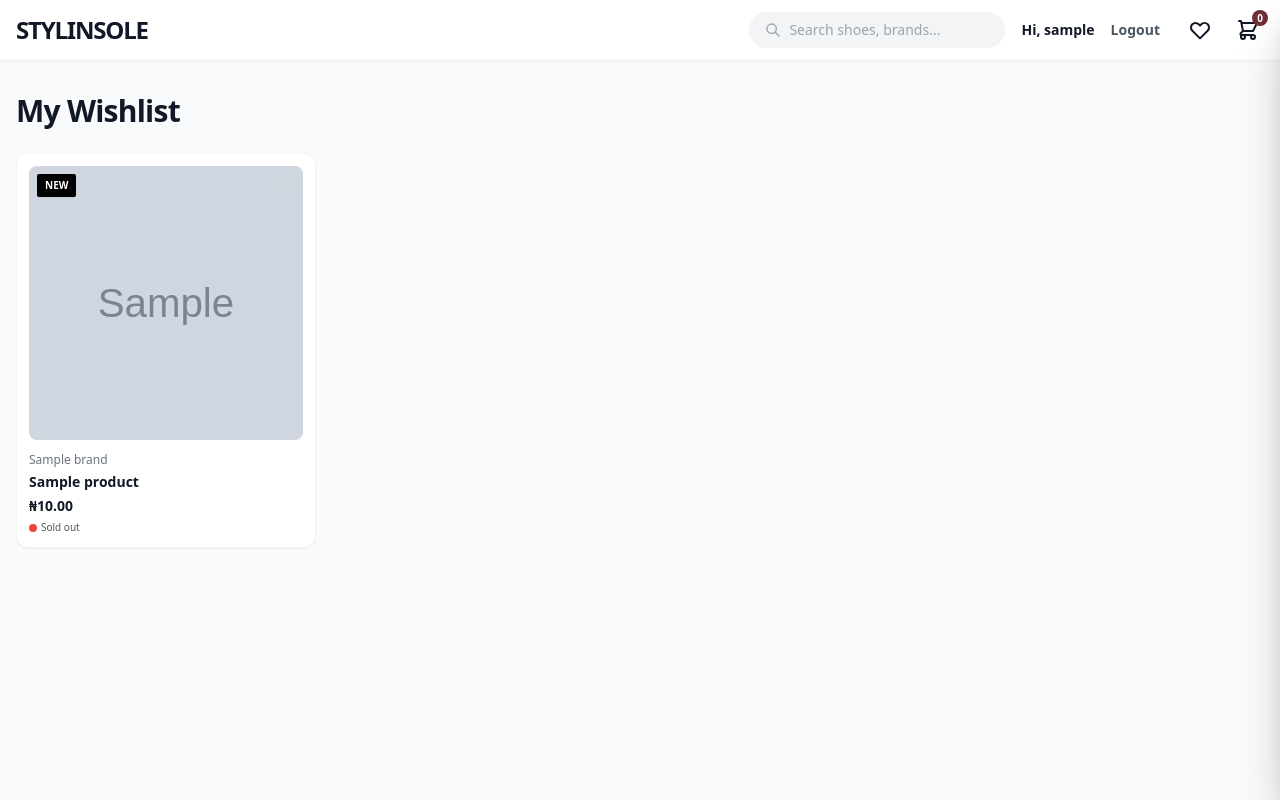
After one commit to royaloba/solid-giggle, a Django app: page /wishlist/ in a window 1280 px wide. The commit adds this page. Run offline with Django 5.2, Linux system fonts and the light colour scheme; a user stored in the database is signed in; tables that the repository leaves empty hold one stand-in row (values such as "Sample post"); grey boxes marked "Sample" are stand-in pictures; some libraries are stand-ins or nearby versions.

Commit message:
added new features for desktop(wishlist, official colors). I'm tired bro

```diff
--- a/store/models.py
+++ b/store/models.py
@@ -1,5 +1,6 @@
 from django.db import models
 from django.utils.text import slugify
+from django.conf import settings
 
 
 class Category(models.Model):
@@ -83,3 +84,15 @@ class ProductImage(models.Model):
 
     def __str__(self):
         return f"Image for {self.product.name}"
+
+class Wishlist(models.Model):
+    # 2. Use settings.AUTH_USER_MODEL here
+    user = models.ForeignKey(settings.AUTH_USER_MODEL, on_delete=models.CASCADE, related_name='wishlist_items')
+    product = models.ForeignKey(Product, on_delete=models.CASCADE)
+    created_at = models.DateTimeField(auto_now_add=True)
+
+    class Meta:
+        unique_together = ('user', 'product')
+
+    def __str__(self):
+        return f"{self.user.username}'s wishlist: {self.product.name}"
--- a/store/templates/store/partials/product_card.html
+++ b/store/templates/store/partials/product_card.html
@@ -7,10 +7,21 @@
             <span class="bg-black text-white text-[10px] font-bold px-2 py-1 rounded-sm shadow-sm">NEW</span>
         {% endif %}
     </div>
-    <!-- Wishlist Heart -->
-    <button class="absolute top-5 right-5 z-10 text-gray-300 hover:text-wine hover:scale-110 transition-all duration-300">
-        <svg class="w-5 h-5" fill="none" stroke="currentColor" viewBox="0 0 24 24"><path stroke-linecap="round" stroke-linejoin="round" stroke-width="2" d="M4.318 6.318a4.5 4.5 0 000 6.364L12 20.364l7.682-7.682a4.5 4.5 0 00-6.364-6.364L12 7.636l-1.318-1.318a4.5 4.5 0 00-6.364 0z"></path></svg>
-    </button>
+    <!-- Wishlist Heart Form/Button -->
+    {% if user.is_authenticated %}
+        <form action="{% url 'store:toggle_wishlist' product.id %}" method="POST" class="absolute top-5 right-5 z-10">
+            {% csrf_token %}
+            <button type="submit" class="text-gray-300 hover:text-wine hover:scale-110 transition-all duration-300">
+                <svg class="w-5 h-5 {% if product.id in user_wishlist %}text-wine fill-wine{% endif %}" fill="none" stroke="currentColor" viewBox="0 0 24 24">
+                    <path stroke-linecap="round" stroke-linejoin="round" stroke-width="2" d="M4.318 6.318a4.5 4.5 0 000 6.364L12 20.364l7.682-7.682a4.5 4.5 0 00-6.364-6.364L12 7.636l-1.318-1.318a4.5 4.5 0 00-6.364 0z"></path>
+                </svg>
+            </button>
+        </form>
+    {% else %}
+        <a href="{% url 'accounts:login' %}" class="absolute top-5 right-5 z-10 text-gray-300 hover:text-wine transition-colors" title="Login to save to wishlist">
+            <svg class="w-5 h-5" fill="none" stroke="currentColor" viewBox="0 0 24 24"><path stroke-linecap="round" stroke-linejoin="round" stroke-width="2" d="M4.318 6.318a4.5 4.5 0 000 6.364L12 20.364l7.682-7.682a4.5 4.5 0 00-6.364-6.364L12 7.636l-1.318-1.318a4.5 4.5 0 00-6.364 0z"></path></svg>
+        </a>
+    {% endif %}
 
     <!-- Image -->
     <a href="{% url 'store:product_detail' product.slug %}" class="block aspect-square bg-gray-50 rounded-lg overflow-hidden mb-3 relative flex items-center justify-center">
--- /dev/null
+++ b/store/templates/store/wishlist.html
@@ -0,0 +1,26 @@
+{% extends 'base.html' %}
+
+{% block content %}
+<div class="max-w-7xl mx-auto px-4 py-8">
+    <h1 class="text-3xl font-extrabold text-gray-900 mb-6 tracking-tight">My Wishlist</h1>
+
+    {% if wishlist_items %}
+        <div class="grid grid-cols-2 md:grid-cols-3 lg:grid-cols-4 gap-4">
+            {% for item in wishlist_items %}
+                {% include 'store/partials/product_card.html' with product=item.product %}
+            {% endfor %}
+        </div>
+    {% else %}
+        <div class="text-center py-20 bg-white rounded-2xl border border-gray-100 shadow-sm">
+            <div class="w-20 h-20 bg-gray-100 rounded-full flex items-center justify-center mx-auto mb-4">
+                <svg class="w-10 h-10 text-gray-400" fill="none" stroke="currentColor" viewBox="0 0 24 24"><path stroke-linecap="round" stroke-linejoin="round" stroke-width="2" d="M4.318 6.318a4.5 4.5 0 000 6.364L12 20.364l7.682-7.682a4.5 4.5 0 00-6.364-6.364L12 7.636l-1.318-1.318a4.5 4.5 0 00-6.364 0z"></path></svg>
+            </div>
+            <h2 class="text-xl font-bold text-gray-800 mb-2">Your wishlist is empty</h2>
+            <p class="text-gray-500 mb-6 text-sm">Save items you love to easily find them later.</p>
+            <a href="{% url 'store:list' %}" class="inline-block px-6 py-3 bg-wine text-white font-bold rounded-xl hover:bg-[#5a252b] transition-all shadow-md">
+                Explore Store
+            </a>
+        </div>
+    {% endif %}
+</div>
+{% endblock %}
--- a/store/urls.py
+++ b/store/urls.py
@@ -8,4 +8,6 @@ urlpatterns = [
     path('', views.home_view, name='home'), # The new homepage route
     path('store/', views.product_list, name='list'),
     path('product/<slug:slug>/', views.product_detail, name='product_detail'),
+    path('wishlist/', views.wishlist_view, name='wishlist'),
+    path('wishlist/toggle/<int:product_id>/', views.toggle_wishlist, name='toggle_wishlist'),
 ]
--- a/store/views.py
+++ b/store/views.py
@@ -1,6 +1,8 @@
 from django.shortcuts import render, get_object_or_404
 from django.db.models import Q
-from .models import Product, Category, Brand
+from django.contrib.auth.decorators import login_required
+from django.shortcuts import redirect
+from .models import Product, Category, Brand, Wishlist
 
 def home_view(request):
     categories = Category.objects.all()
@@ -13,11 +15,18 @@ def home_view(request):
     # Fetch only brands that have at least one product associated with them
     active_brands = Brand.objects.filter(products__isnull=False).distinct()
 
+    user_wishlist = []
+    if request.user.is_authenticated:
+        from .models import Wishlist
+        # Grabs just the product IDs the user has saved, all in one fast database query
+        user_wishlist = Wishlist.objects.filter(user=request.user).values_list('product_id', flat=True)
+
     return render(request, 'store/home.html', {
         'categories': categories,
         'featured_products': featured_products,
         'new_arrivals': new_arrivals,
         'brands': active_brands,
+        'user_wishlist': user_wishlist,
     })
 
 def product_detail(request, slug):
@@ -34,7 +43,13 @@ def product_detail(request, slug):
         'variants': product.variants.all(),
         'images': product.images.all(),
     }
+    user_wishlist = []
+    if request.user.is_authenticated:
+        from .models import Wishlist
+        # Grabs just the product IDs the user has saved, all in one fast database query
+        user_wishlist = Wishlist.objects.filter(user=request.user).values_list('product_id', flat=True)
 
+    context['user_wishlist'] = user_wishlist
     return render(request, 'store/product_detail.html', context)
 
 def product_list(request):
@@ -78,9 +93,32 @@ def product_list(request):
     else:
         products = products.order_by('-created_at') # Default to Newest
 
+    user_wishlist = []
+    if request.user.is_authenticated:
+        from .models import Wishlist
+        # Grabs just the product IDs the user has saved, all in one fast database query
+        user_wishlist = Wishlist.objects.filter(user=request.user).values_list('product_id', flat=True)
+
     return render(request, 'store/store.html', {
         'products': products.distinct(),
         'categories': categories,
         'brands': brands,
         'current_category': category_slug,
     })
+
+@login_required
+def toggle_wishlist(request, product_id):
+    product = get_object_or_404(Product, id=product_id)
+    wishlist_item, created = Wishlist.objects.get_or_create(user=request.user, product=product)
+
+    if not created:
+        # If it already exists, clicking the heart removes it (toggle behavior)
+        wishlist_item.delete()
+
+    # Redirect back to wherever the user clicked it from
+    return redirect(request.META.get('HTTP_REFERER', 'store:home'))
+
+@login_required
+def wishlist_view(request):
+    wishlist_items = Wishlist.objects.filter(user=request.user).select_related('product')
+    return render(request, 'store/wishlist.html', {'wishlist_items': wishlist_items})
--- a/templates/base.html
+++ b/templates/base.html
@@ -43,6 +43,7 @@
 <body class="bg-gray-50 text-gray-900 font-sans flex flex-col min-h-screen pb-20 md:pb-0" hx-headers='{"X-CSRFToken": "{{ csrf_token }}"}'>
 
     <!-- Top Header (Desktop & Mobile Mixed) -->
+
     <header class="sticky top-0 z-40 bg-white/90 backdrop-blur-md border-b border-gray-100 px-4 py-3 flex items-center justify-between shadow-sm">
         <a href="{% url 'store:home' %}" class="flex items-center gap-2 group">
             <h1 class="text-2xl font-extrabold tracking-tighter uppercase group-hover:text-wine transition-colors">STYLINSOLE</h1>
@@ -67,6 +68,11 @@
                     <a href="{% url 'accounts:register' %}" class="px-4 py-2 bg-wine text-white rounded-lg hover:bg-[#5a252b] transition-colors">Sign Up</a>
                 {% endif %}
             </div>
+
+            <!-- Desktop Wishlist Icon (Hidden on mobile) -->
+            <a href="{% url 'store:wishlist' %}" class="hidden md:block relative p-1 text-gray-900 hover:text-wine transition-colors" title="My Wishlist">
+                <svg class="w-6 h-6" fill="none" stroke="currentColor" viewBox="0 0 24 24"><path stroke-linecap="round" stroke-linejoin="round" stroke-width="2" d="M4.318 6.318a4.5 4.5 0 000 6.364L12 20.364l7.682-7.682a4.5 4.5 0 00-6.364-6.364L12 7.636l-1.318-1.318a4.5 4.5 0 00-6.364 0z"></path></svg>
+            </a>
 
             <!-- HTMX Cart Trigger -->
             <button onclick="toggleCartDrawer(true)" class="relative p-1 text-gray-900 hover:text-wine transition-colors group">
@@ -98,23 +104,30 @@
         {% endblock %}
     </main>
 
-    <!-- Mobile Bottom Navigation -->
+   <!-- Mobile Bottom Navigation -->
     <nav class="md:hidden fixed bottom-0 left-0 w-full bg-white border-t border-gray-200 flex justify-around items-center py-2 z-30 pb-safe">
-        <a href="{% url 'store:home' %}" class="flex flex-col items-center p-2 text-wine">
+        <!-- Home -->
+        <a href="{% url 'store:home' %}" class="flex flex-col items-center p-2 {% if request.resolver_match.url_name == 'home' %}text-wine font-bold{% else %}text-gray-400{% endif %} transition">
             <svg class="w-6 h-6 mb-1" fill="currentColor" viewBox="0 0 20 20"><path d="M10.707 2.293a1 1 0 00-1.414 0l-7 7a1 1 0 101.414 1.414L4 10.414V17a1 1 0 001 1h2a1 1 0 001-1v-2a1 1 0 011-1h2a1 1 0 011 1v2a1 1 0 001 1h2a1 1 0 001-1v-6.586l.293.293a1 1 0 001.414-1.414l-7-7z"></path></svg>
-            <span class="text-[10px] font-bold">Home</span>
+            <span class="text-[10px]">Home</span>
         </a>
-        <a href="{% url 'store:list' %}" class="flex flex-col items-center p-2 text-gray-400 hover:text-wine transition">
+
+        <!-- Store -->
+        <a href="{% url 'store:list' %}" class="flex flex-col items-center p-2 {% if request.resolver_match.url_name == 'list' or request.resolver_match.url_name == 'product_detail' %}text-wine font-bold{% else %}text-gray-400{% endif %} transition">
             <svg class="w-6 h-6 mb-1" fill="none" stroke="currentColor" viewBox="0 0 24 24"><path stroke-linecap="round" stroke-linejoin="round" stroke-width="2" d="M19 11H5m14 0a2 2 0 012 2v6a2 2 0 01-2 2H5a2 2 0 01-2-2v-6a2 2 0 012-2m14 0V9a2 2 0 00-2-2M5 11V9a2 2 0 002-2m0 0V5a2 2 0 012-2h6a2 2 0 012 2v2M7 7h10"></path></svg>
-            <span class="text-[10px] font-medium">Store</span>
+            <span class="text-[10px]">Store</span>
         </a>
-        <a href="#" class="flex flex-col items-center p-2 text-gray-400 hover:text-wine transition">
+
+        <!-- Wishlist -->
+        <a href="{% url 'store:wishlist' %}" class="flex flex-col items-center p-2 {% if request.resolver_match.url_name == 'wishlist' %}text-wine font-bold{% else %}text-gray-400{% endif %} transition">
             <svg class="w-6 h-6 mb-1" fill="none" stroke="currentColor" viewBox="0 0 24 24"><path stroke-linecap="round" stroke-linejoin="round" stroke-width="2" d="M4.318 6.318a4.5 4.5 0 000 6.364L12 20.364l7.682-7.682a4.5 4.5 0 00-6.364-6.364L12 7.636l-1.318-1.318a4.5 4.5 0 00-6.364 0z"></path></svg>
-            <span class="text-[10px] font-medium">Wishlist</span>
+            <span class="text-[10px]">Wishlist</span>
         </a>
+
+        <!-- Account -->
         <a href="{% if user.is_authenticated %}{% url 'accounts:logout' %}{% else %}{% url 'accounts:login' %}{% endif %}" class="flex flex-col items-center p-2 text-gray-400 hover:text-wine transition">
             <svg class="w-6 h-6 mb-1" fill="none" stroke="currentColor" viewBox="0 0 24 24"><path stroke-linecap="round" stroke-linejoin="round" stroke-width="2" d="M16 7a4 4 0 11-8 0 4 4 0 018 0zM12 14a7 7 0 00-7 7h14a7 7 0 00-7-7z"></path></svg>
-            <span class="text-[10px] font-medium">Account</span>
+            <span class="text-[10px]">Account</span>
         </a>
     </nav>
 
```
Also changed, not shown: accounts/templates/accounts/login.html (+4 -4 lines), accounts/templates/accounts/register.html (+4 -4 lines), config/settings.py (+30 -0 lines), store/migrations/0003_wishlist.py (added).
